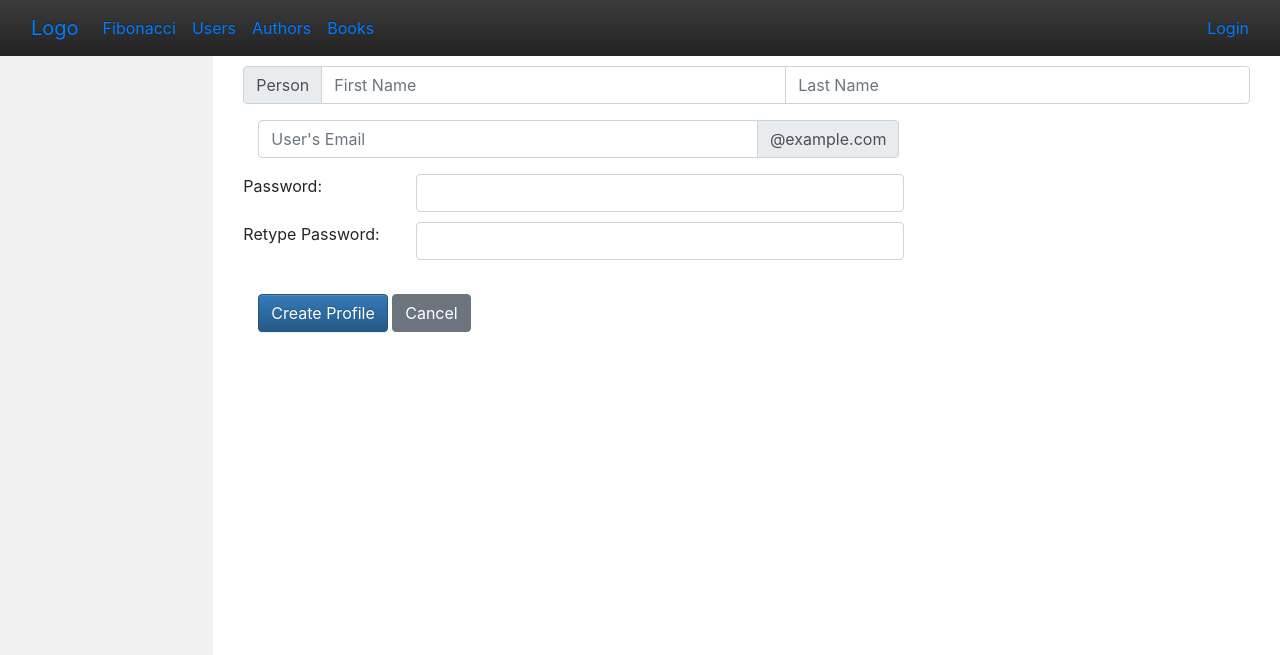
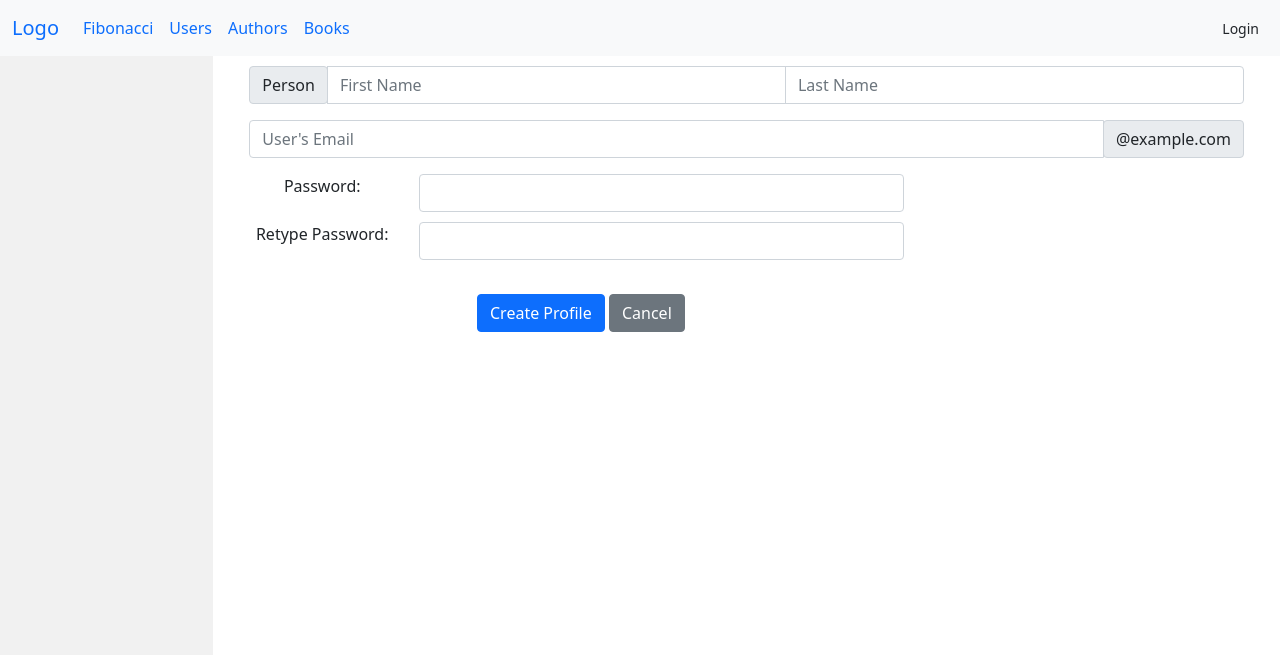
Before and after one commit to khteh/PythonRestAPI, a Flask app: page /users/create in a window 1280 px wide. Shown: the top 655 px of the page. Run offline with Flask 2, Linux system fonts and the light colour scheme; parts of the project's set-up code (start-up, migrations or seed data) failed here and were passed over; some libraries are stand-ins or nearby versions.

Commit message:
Upgrade bootstrap to latest 5.0

```diff
--- a/src/common/Authentication.py
+++ b/src/common/Authentication.py
@@ -71,16 +71,16 @@
         def decorated_auth_required(*args, **kwargs):
             #if "api-token" not in request.headers:
             if "token" not in session or not session["token"]:
-                return render_template("login.html", title="Welcom to Python Flask RESTful API", error="Please login to continue")
+                return render_template("login.html", title="Welcome to Python Flask RESTful API", error="Please login to continue")
             #token = request.headers.get("api-token")
             data = Authentication.decode_token(session["token"])
             if data["error"]:
-                return render_template("login.html", title="Welcom to Python Flask RESTful API", error=data["error"])
+                return render_template("login.html", title="Welcome to Python Flask RESTful API", error=data["error"])
             user_id = data["data"]["user_id"]
             check_user = UserModel.get_user(user_id)
             if not check_user:
                 logging.warning(f"[Auth] Invalid user {user_id}!")
-                return render_template("login.html", title="Welcom to Python Flask RESTful API", error="Invalid user!")
+                return render_template("login.html", title="Welcome to Python Flask RESTful API", error="Invalid user!")
             g.user = {"id": user_id}
             return func(*args, **kwargs)
         return decorated_auth_required
--- a/src/controllers/AuthorController.py
+++ b/src/controllers/AuthorController.py
@@ -16,7 +16,7 @@
     """
     Author Index page
     """
-    return render_template("authors.html", title="Welcom to Python Flask RESTful API")
+    return render_template("authors.html", title="Welcome to Python Flask RESTful API")
 
 @author_api.route("/create", methods=["GET", "POST"])
 @Authentication.auth_required
@@ -70,7 +70,7 @@
             logging.error(f"User {g.user['id']} failed to creat author! Exception: {errors}")
             flash(f"Failed to create author! {err.messages}", "danger")
             return redirect(url_for("author.create"))
-    return render_template("author_create.html", title="Welcom to Python Flask RESTful API")
+    return render_template("author_create.html", title="Welcome to Python Flask RESTful API")
 
 @author_api.route("/<int:id>")
 @Authentication.auth_required
--- a/src/controllers/BookController.py
+++ b/src/controllers/BookController.py
@@ -19,7 +19,7 @@
     """
     Book Index page
     """
-    return render_template("books.html", title="Welcom to Python Flask RESTful API")
+    return render_template("books.html", title="Welcome to Python Flask RESTful API")
 
 @book_api.route("/create", methods=["GET", "POST"])
 @Authentication.auth_required
@@ -88,7 +88,7 @@
             return redirect(url_for("book.create"))
     authors = author_schema.dump(AuthorModel.get_authors(), many=True)
     print(f"{len(authors)}")# authors: {json.dumps(authors)}")
-    return render_template("book_create.html", title="Welcom to Python Flask RESTful API", authors = authors)
+    return render_template("book_create.html", title="Welcome to Python Flask RESTful API", authors = authors)
 
 @book_api.route("/all")
 @Authentication.auth_required
--- a/src/controllers/UserController.py
+++ b/src/controllers/UserController.py
@@ -16,7 +16,7 @@
     """
     User Index page
     """
-    return render_template("users.html", title="Welcom to Python Flask RESTful API")
+    return render_template("users.html", title="Welcome to Python Flask RESTful API")
 
 @user_api.route("/create", methods=["GET","POST"])
 def create():
@@ -74,7 +74,7 @@
             print(f"create() error! {errors}")
             flash(f"Failed to create user! {err.messages}", "danger")
             return redirect(url_for("user.create"))
-    return render_template("user_create.html", title="Welcom to Python Flask RESTful API")
+    return render_template("user_create.html", title="Welcome to Python Flask RESTful API")
 
 @user_api.route("/all")
 @Authentication.auth_required
--- a/src/models/AuthorModel.py
+++ b/src/models/AuthorModel.py
@@ -12,8 +12,8 @@
     id = db.Column(db.Integer, primary_key=True)
     firstname = db.Column(db.String(128), nullable=False)
     lastname = db.Column(db.String(128), nullable=False)
-    email = db.Column(db.String(255), unique=True, nullable=False)
-    phone = db.Column(db.String(15), unique=True, nullable=True)
+    email = db.Column(db.String(255), unique=True, nullable=False, index=True)
+    phone = db.Column(db.String(15), unique=True, nullable=True, index=True)
     created_at = db.Column(db.DateTime(timezone=True))
     modified_at = db.Column(db.DateTime(timezone=True))
     books = db.relationship("BookModel", backref="authors", lazy=True)
--- a/src/models/UserModel.py
+++ b/src/models/UserModel.py
@@ -11,8 +11,8 @@
     id = db.Column(db.Integer, primary_key=True)
     firstname = db.Column(db.String(128), nullable=False)
     lastname = db.Column(db.String(128), nullable=False)
-    email = db.Column(db.String(255), unique=True, nullable=False)
-    phone = db.Column(db.String(15), unique=True, nullable=True)
+    email = db.Column(db.String(255), unique=True, nullable=False, index=True)
+    phone = db.Column(db.String(15), unique=True, nullable=True, index=True)
     password = db.Column(db.String(128), nullable=True)
     created_at = db.Column(db.DateTime(timezone=True))
     modified_at = db.Column(db.DateTime(timezone=True))
--- a/src/view/templates/base.html
+++ b/src/view/templates/base.html
@@ -9,24 +9,25 @@
   <meta charset="utf-8">
   <meta name="viewport" content="width=device-width, initial-scale=1">
   <script src="https://code.jquery.com/jquery-3.6.0.min.js" crossorigin="anonymous"></script>
-  <script src="https://code.jquery.com/ui/1.12.1/jquery-ui.min.js" integrity="sha256-VazP97ZCwtekAsvgPBSUwPFKdrwD3unUfSGVYrahUqU=" crossorigin="anonymous"></script>
-  <script src="https://stackpath.bootstrapcdn.com/bootstrap/4.5.2/js/bootstrap.min.js"></script>
-  <link rel="stylesheet" type="text/css" href="https://stackpath.bootstrapcdn.com/bootstrap/4.5.2/css/bootstrap.min.css" crossorigin="anonymous">
-  <script src="https://stackpath.bootstrapcdn.com/bootstrap/4.5.2/js/bootstrap.bundle.min.js"></script>
-  <!-- Optional theme -->
-  <link rel="stylesheet" href="https://stackpath.bootstrapcdn.com/bootstrap/3.4.1/css/bootstrap-theme.min.css" integrity="sha384-6pzBo3FDv/PJ8r2KRkGHifhEocL+1X2rVCTTkUfGk7/0pbek5mMa1upzvWbrUbOZ" crossorigin="anonymous">
+  <script src="https://code.jquery.com/ui/1.12.1/jquery-ui.min.js" crossorigin="anonymous"></script>
+  <script src="https://cdn.jsdelivr.net/npm/@popperjs/core@2.9.2/dist/umd/popper.min.js" integrity="sha384-IQsoLXl5PILFhosVNubq5LC7Qb9DXgDA9i+tQ8Zj3iwWAwPtgFTxbJ8NT4GN1R8p" crossorigin="anonymous"></script>
+  <script src="https://cdn.jsdelivr.net/npm/bootstrap@5.0.2/dist/js/bootstrap.min.js" integrity="sha384-cVKIPhGWiC2Al4u+LWgxfKTRIcfu0JTxR+EQDz/bgldoEyl4H0zUF0QKbrJ0EcQF" crossorigin="anonymous"></script>
+  <!-- Bootstrap CSS -->
+  <link rel="stylesheet" type="text/css" href="https://cdn.jsdelivr.net/npm/bootstrap@5.0.2/dist/css/bootstrap.min.css" crossorigin="anonymous" integrity="sha384-EVSTQN3/azprG1Anm3QDgpJLIm9Nao0Yz1ztcQTwFspd3yD65VohhpuuCOmLASjC">
+  <script src="https://cdn.jsdelivr.net/npm/bootstrap@5.0.2/dist/js/bootstrap.bundle.min.js" crossorigin="anonymous" integrity="sha384-MrcW6ZMFYlzcLA8Nl+NtUVF0sA7MsXsP1UyJoMp4YLEuNSfAP+JcXn/tWtIaxVXM"></script>
 
-  <script src="https://cdnjs.cloudflare.com/ajax/libs/popper.js/1.14.7/umd/popper.min.js" integrity="sha384-UO2eT0CpHqdSJQ6hJty5KVphtPhzWj9WO1clHTMGa3JDZwrnQq4sF86dIHNDz0W1" crossorigin="anonymous"></script>
+  <!-- https://datatables.net/download/ -->
+  <link rel="stylesheet" type="text/css" href="https://cdn.datatables.net/v/bs5/dt-1.10.25/datatables.css"/>
+  <script type="text/javascript" src="https://cdn.datatables.net/v/bs5/dt-1.10.25/datatables.js"></script>
 
-  <link rel="stylesheet" type="text/css" href="https://cdn.datatables.net/1.10.24/css/jquery.dataTables.min.css">
-  <link rel="stylesheet" type="text/css" href="https://cdn.datatables.net/keytable/2.6.1/css/keyTable.dataTables.min.css">
-  <script src="https://cdn.datatables.net/1.10.24/js/jquery.dataTables.min.js"></script>
-  <script src="https://cdn.datatables.net/keytable/2.6.1/js/dataTables.keyTable.min.js"></script>
+  <link rel="stylesheet" type="text/css" href="https://cdn.datatables.net/v/bs5/dt-1.10.25/kt-2.6.2/datatables.css"/>
+  <script type="text/javascript" src="https://cdn.datatables.net/v/bs5/dt-1.10.25/kt-2.6.2/datatables.js"></script>
+
   <link rel="stylesheet" type="text/css" href="{{ url_for('static', filename='css/style.css') }}">
   <script type="text/javascript" src="/js/script.js"></script>
 </head>
 <body>
-<nav role="navigation" class="navbar navbar-fixed-top navbar-expand-sm bg-info navbar-inverse">
+<nav role="navigation" class="navbar navbar-fixed-top navbar-expand-sm bg-light">
   <div class="container-fluid">
     <a class="navbar-brand" href="{{url_for('home.index')}}">Logo</a>
     <div class="navbar-header">
@@ -36,18 +37,18 @@
     </div>
     <div class="collapse navbar-collapse" id="myNavbar">
       <ul class="navbar-nav mr-auto">
-        <li class="nav-item"><a class="nav-link" href="{{url_for('fibonacci.fibonacci')}}">Fibonacci <span class="sr-only">(current)</span></a></li>
-        <li class="nav-item"><a class="nav-link" href="{{url_for('user.index')}}">Users <span class="sr-only">(current)</span></a></li>
-        <li class="nav-item"><a class="nav-link" href="{{url_for('author.index')}}">Authors <span class="sr-only">(current)</span></a></li>
-		<li class="nav-item"><a class="nav-link" href="{{url_for('book.index')}}">Books <span class="sr-only">(current)</span></a></li>
+        <li class="nav-item"><a class="nav-link" href="{{url_for('fibonacci.fibonacci')}}">Fibonacci</a></li>
+        <li class="nav-item"><a class="nav-link" href="{{url_for('user.index')}}">Users</a></li>
+        <li class="nav-item"><a class="nav-link" href="{{url_for('author.index')}}">Authors</a></li>
+		<li class="nav-item"><a class="nav-link" href="{{url_for('book.index')}}">Books</a></li>
       </ul>
-      <ul class="nav navbar-nav navbar-right">
+      <ul class="nav navbar-nav ms-auto">
 		{% if session['logged_in'] %}
 		<!-- Logged in -->
-		<li><a href="{{url_for('auth.logout')}}"><span class="glyphicon glyphicon-log-in"></span> Logout</a></li>
+		<li><a href="{{url_for('auth.logout')}}" class="btn btn-default btn-sm"><span class="glyphicon glyphicon-log-out" aria-hidden="true"></span>Logout</a></li>
 		{% else %}
 		<!-- Not Logged in -->
-        <li><a href="{{url_for('auth.login')}}"><span class="glyphicon glyphicon-log-in"></span> Login</a></li>
+        <li><a href="{{url_for('auth.login')}}" class="btn btn-default btn-sm"><span class="glyphicon glyphicon-log-in" aria-hidden="true"></span>Login</a></li>
 		{% endif %}
       </ul>
     </div>
@@ -67,11 +68,9 @@
 			{% if messages %}
 			<hr>
 			{% for category, message in messages %}
-			<div class="alert alert-{{ category }} alert-dismissable" role="alert">
-				<button type="button" class="close" data-dismiss="alert" aria-label="close">
-				    <span aria-hidden="true">x</span>
-				</button>
+			<div class="alert alert-{{ category }} alert-dismissable fade show" role="alert">
 				{{ message }}
+				<button type="button" class="btn-close" data-bs-dismiss="alert" aria-label="Close"></button>
 			</div>
 			{% endfor %}
 			{% endif %}
--- a/src/view/templates/book_create.html
+++ b/src/view/templates/book_create.html
@@ -19,7 +19,7 @@
 				<label>Title: </label>
 			</div>
 			<div class="col-md-6">
-				<input type="text" class="form-control" id="title" name="title" required="1">
+				<input type="text" class="form-control" id="title" name="title" required>
 			</div>
 		</div>
 		<div class="row" style="margin-top: 10px">
@@ -27,7 +27,7 @@
 				<label>ISBN-10 or ISBN-13: </label>
 			</div>
 			<div class="col-md-6">
-				<input type="text" class="form-control" id="isbn" name="isbn" required="1">
+				<input type="text" class="form-control" id="isbn" name="isbn" required>
 			</div>
 		</div>
 		<div class="row" style="margin-top: 10px">
@@ -35,7 +35,7 @@
 				<label>Page Count: </label>
 			</div>
 			<div class="col-md-6">
-				<input type="text" class="form-control" id="pages" name="pages" required="1">
+				<input type="text" class="form-control" id="pages" name="pages" required>
 			</div>
 		</div>
 		<div class="form-group" style="margin-top: 10px">
--- a/src/view/templates/user_create.html
+++ b/src/view/templates/user_create.html
@@ -7,11 +7,11 @@
 			<div class="input-group-prepend">
 				<span class="input-group-text">Person</span>
 			</div>
-			<input type="text" class="form-control" id="firstname" name="firstname" placeholder="First Name" required="1">
-			<input type="text" class="form-control" id="lastname" name="lastname" placeholder="Last Name" required="1">
+			<input type="text" class="form-control" id="firstname" name="firstname" placeholder="First Name" required>
+			<input type="text" class="form-control" id="lastname" name="lastname" placeholder="Last Name" required>
 		</div>
 		<div class="input-group mb-3 col-md-8">
-			<input type="text" class="form-control" id="email" name="email" placeholder="User's Email" required="1">
+			<input type="text" class="form-control" id="email" name="email" placeholder="User's Email" required>
 			<div class="input-group-append">
 				<span class="input-group-text">@example.com</span>
 			</div>
@@ -21,7 +21,7 @@
 				<label>Password: </label>
 			</div>
 			<div class="col-md-6">
-				<input type="password" class="form-control" id="password" name="password" required="1">
+				<input type="password" class="form-control" id="password" name="password" required>
 			</div>
 		</div>
 		<div class="row" style="margin-top: 10px">
@@ -29,7 +29,7 @@
 				<label>Retype Password: </label>
 			</div>
 			<div class="col-md-6">
-				<input type="password" class="form-control" id="password1" name="password1" required="1">
+				<input type="password" class="form-control" id="password1" name="password1" required>
 			</div>
 		</div>
 		<div class="form-group" style="margin-top: 10px">
```
Also changed, not shown: src/controllers/AuthenticationController.py (+7 -7 lines), src/controllers/HomeController.py (+4 -4 lines), src/view/templates/author_create.html (+4 -4 lines).
